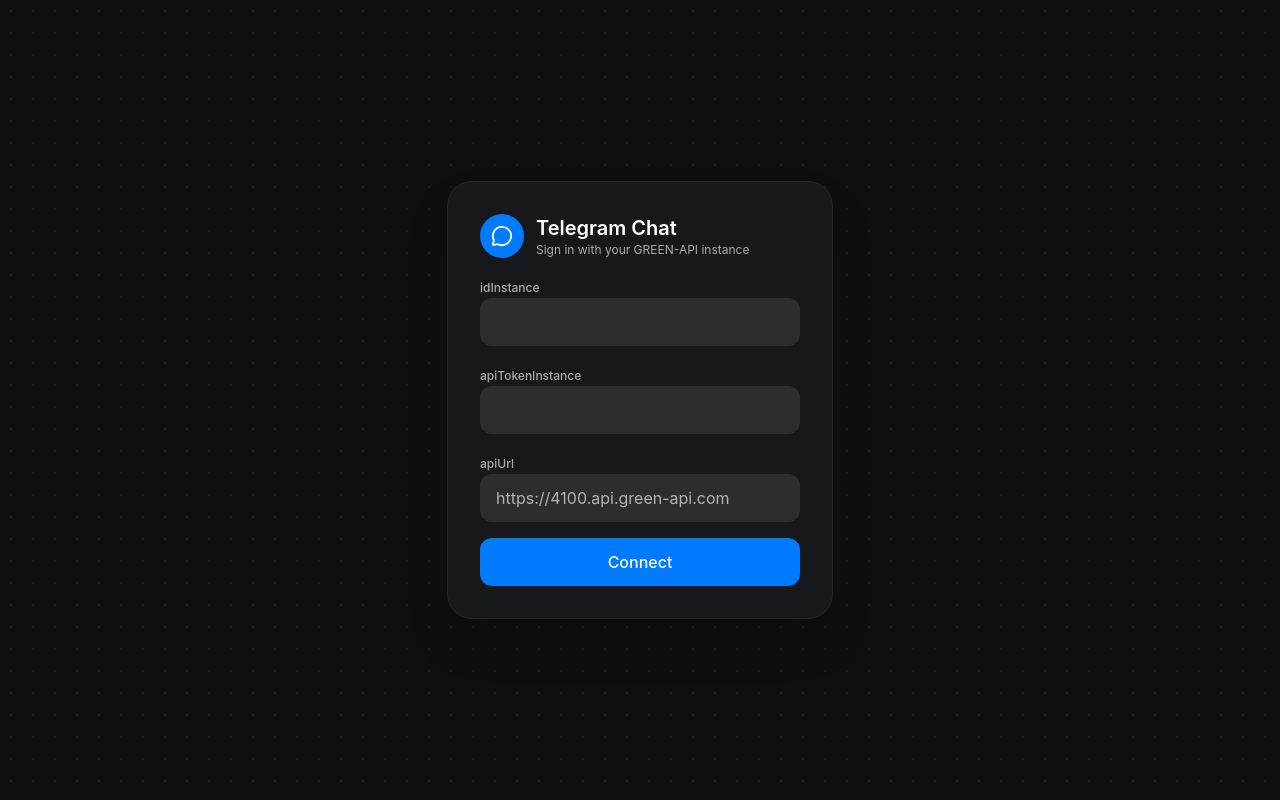
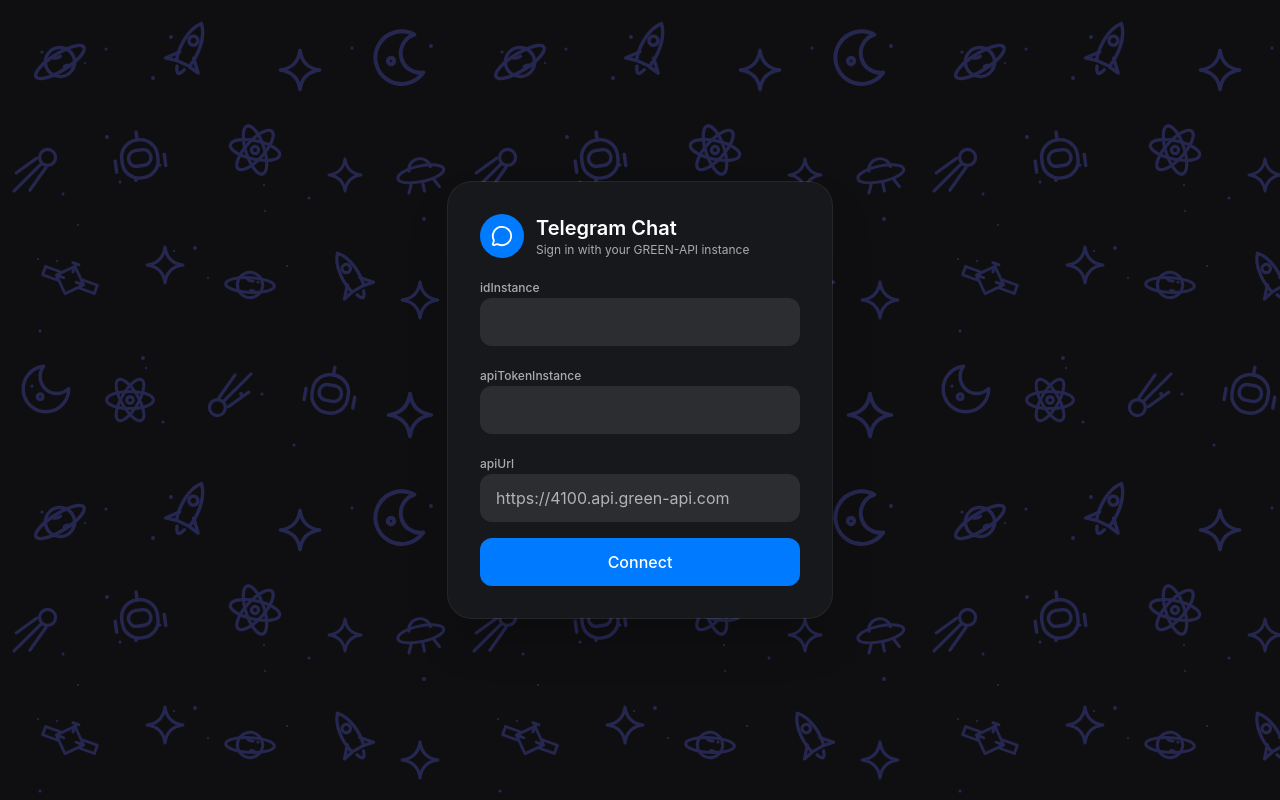
Before and after one commit to iskanderovv/web.max.ru, a React (Vite) app: page / in a window 1280 px wide. Built offline with nearby package versions, Linux system fonts and the light colour scheme.

Commit message:
feat(ui): add an original space-doodle wallpaper tile for the chat background

```diff
--- a/src/index.css
+++ b/src/index.css
@@ -26,7 +26,6 @@
   --mx-ring: rgb(255 255 255 / 0.1);
   --mx-scroll: rgb(255 255 255 / 0.25);
   --mx-pill: rgb(255 255 255 / 0.12);
-  --mx-dots: rgb(255 255 255 / 0.05);
   /* bubbles */
   --mx-in-bg: linear-gradient(239deg, #3b3f5e 0%, #373a4e 50%, #32343d 100%);
   --mx-out-bg: linear-gradient(239deg, #8849b4 0%, #735acd 50%, #5d6ae5 100%);
@@ -71,11 +70,11 @@
   font-family: var(--font-sans);
 }
 
-/* Chat canvas: flat ground color with a faint dot pattern (MAX uses an illustrated one). */
+/* Chat canvas: flat ground color with an original space-doodle tile in MAX's style. */
 .mx-wallpaper {
   background-color: var(--mx-ground);
-  background-image: radial-gradient(var(--mx-dots) 1.2px, transparent 1.4px);
-  background-size: 22px 22px;
+  background-image: url('/wallpaper.svg');
+  background-size: 460px 460px;
 }
 
 /*
```
Also changed, not shown: public/wallpaper.svg (added).
